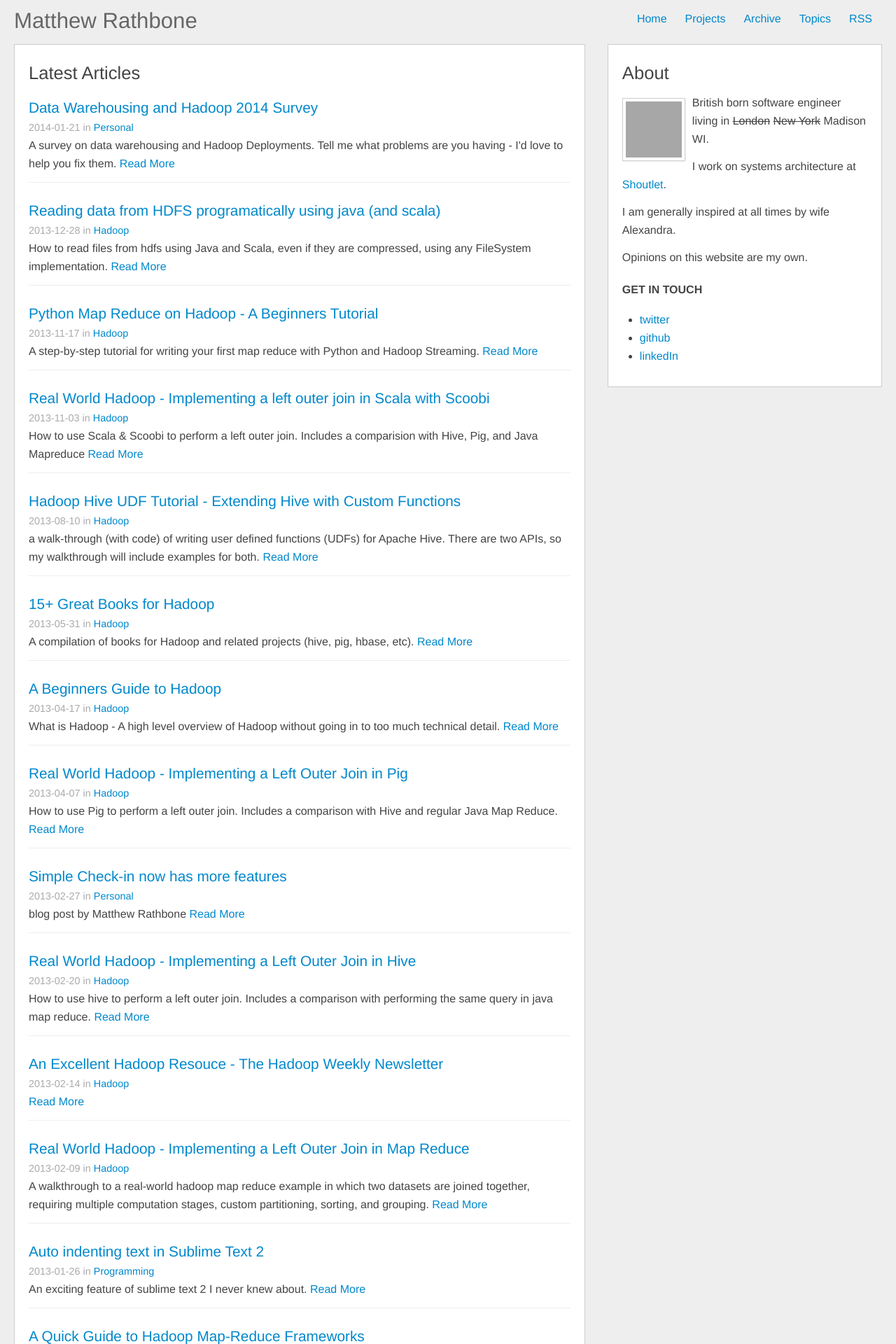
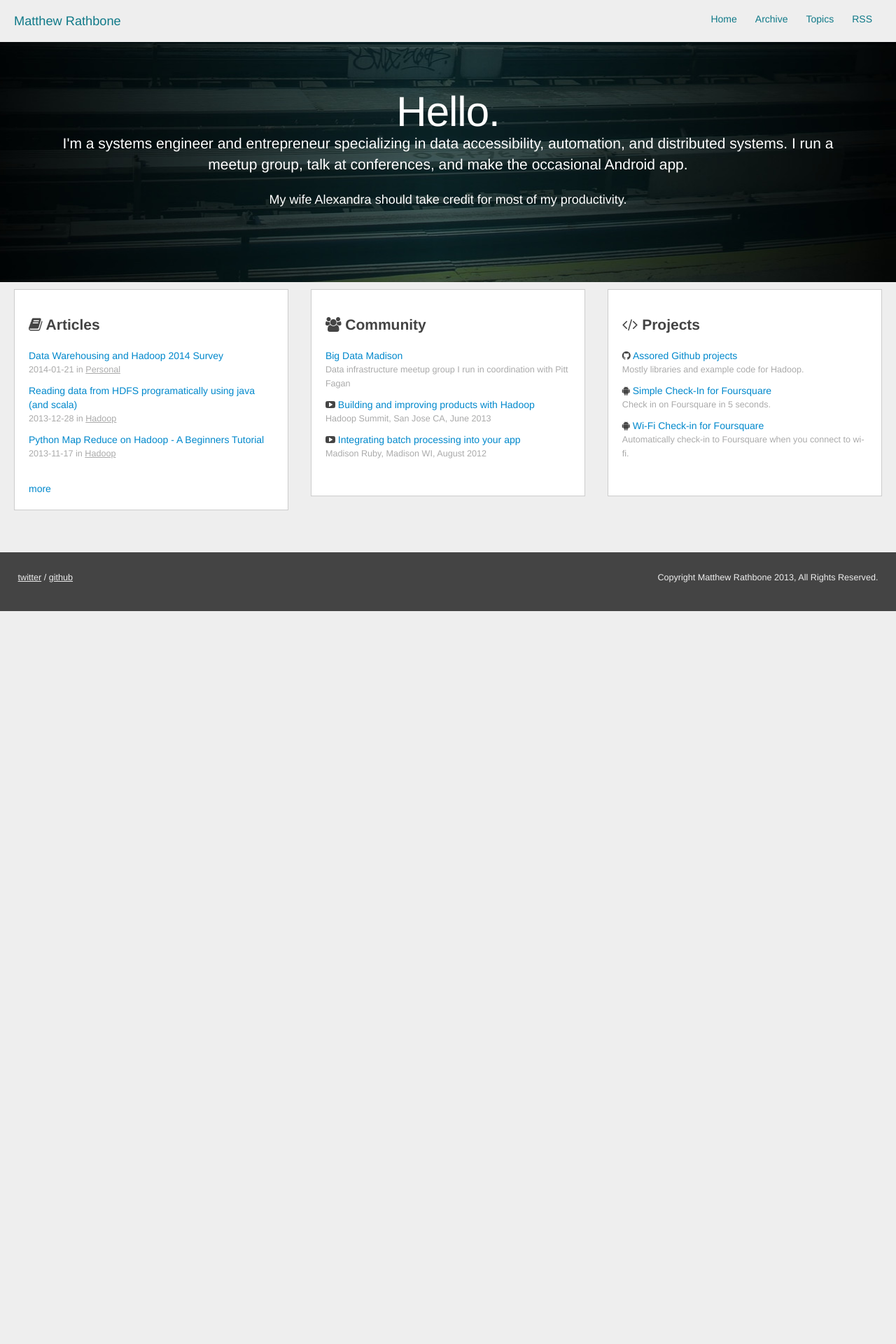
Before and after one commit to rathboma/rathboma.github.com, a Jekyll site: the page built from index.html, in a window 1280 px wide. Shown: the top 1920 px of the page at 70% size. Built offline with Jekyll 4.4.1, drawn with Linux system fonts in a browser that asks for light colours; the list of posts is cut into pages by our own code; after the commit the page ends 900 px from its top, so only the background shows below that; some of the changed text lies outside the part shown; grey boxes are pictures that could not be loaded.

Commit message:
New post draft plus homepage redesign

```diff
--- a/_config.yml
+++ b/_config.yml
@@ -3,4 +3,4 @@ url: http://blog.matthewrathbone.com
 name: Matthew Rathbone's website
 description: Blog posts and articles about Hadoop and other things
 paginate: 5
-exclude: ['ideas']
+exclude: ['ideas', 'drafts']
--- /dev/null
+++ b/_layouts/basic.html
@@ -0,0 +1,58 @@
+<!DOCTYPE html>
+<html lang="en">
+<head>
+  <meta charset="utf-8" />
+  <meta name="viewport" content="width=device-width, initial-scale=1.0">
+  <meta name="description" content="{{page.description}}">
+  <meta name="tags" content="{{page.tags | join: ", "}}">
+  <title> {% if page.title %} {{ page.title }} | {% endif %} Matthew Rathbone </title>
+  <link rel="stylesheet" href="/css/bootstrap.min.css" />
+  <link rel="stylesheet" href="/css/bootstrap-responsive.min.css" />
+  <!-- <link rel="stylesheet" href="/css/pygment.css" /> -->
+  <link rel="stylesheet" href="/css/zenburn.css">
+  <link rel="stylesheet" href="/css/font-awesome.min.css" />
+  <link rel="stylesheet" href="/css/styles-2014-01-23.css" />
+  <link href="/feed.xml" rel="alternate" type="application/rss+xml" title="Blog RSS Feed" />
+  <script type="text/javascript" src="/js/jquery-1.10.2.min.js" ></script>
+  <script type="text/javascript" src="/js/jquery.cookie.js" ></script>
+  <script type="text/javascript" src="/js/bootstrap.min.js" ></script>
+</head>
+<body>
+  <div class="container-fluid">
+    <div class="row-fluid">
+      <div class="span12">
+        <div class="header">
+          <ul class="nav nav-pills pull-right">
+            <li><a href="/">Home</a></li>
+            <li><a href="/archive">Archive</a></li>
+            <li><a href="/archive/topics.html">Topics</a></li>
+            <li><a href="/feed.xml">RSS</a></li>
+          </ul>
+          <h2 class="muted"><a href="/">Matthew Rathbone</a></h2>
+        </div>
+      </div>
+    </div>
+  </div>
+  {{content}}
+  <div class="footer">
+    <p><a href="http://twitter.com/rathboma">twitter</a> /
+     <a href="http://github.com/rathboma">github</a>
+     <span class="right">Copyright Matthew Rathbone 2013, All Rights Reserved.</span></p>
+   </div>
+ </div>
+
+ <script type="text/javascript">
+
+  var _gaq = _gaq || [];
+  _gaq.push(['_setAccount', 'UA-712293-13']);
+  _gaq.push(['_trackPageview']);
+
+  (function() {
+    var ga = document.createElement('script'); ga.type = 'text/javascript'; ga.async = true;
+    ga.src = ('https:' == document.location.protocol ? 'https://ssl' : 'http://www') + '.google-analytics.com/ga.js';
+    var s = document.getElementsByTagName('script')[0]; s.parentNode.insertBefore(ga, s);
+  })();
+
+</script>
+</body>
+</html>
--- a/_layouts/default.html
+++ b/_layouts/default.html
@@ -1,39 +1,7 @@
-<!DOCTYPE html>
-<html lang="en">
-<head>
-  <meta charset="utf-8" />
-  <meta name="viewport" content="width=device-width, initial-scale=1.0">
-  <meta name="description" content="{{page.description}}">
-  <meta name="tags" content="{{page.tags | join: ", "}}">
-  <title> {% if page.title %} {{ page.title }} | {% endif %} Matthew Rathbone </title>
-  <link rel="stylesheet" href="/css/bootstrap.min.css" />
-  <link rel="stylesheet" href="/css/bootstrap-responsive.min.css" />
-  <!-- <link rel="stylesheet" href="/css/pygment.css" /> -->
-  <link rel="stylesheet" href="/css/zenburn.css">
-  <link rel="stylesheet" href="/css/font-awesome.min.css" />
-  <link rel="stylesheet" href="/css/styles-2014-01-23.css" />
-  <link href="/feed.xml" rel="alternate" type="application/rss+xml" title="Blog RSS Feed" />
-  <script type="text/javascript" src="/js/jquery-1.10.2.min.js" ></script>
-  <script type="text/javascript" src="/js/jquery.cookie.js" ></script>
-  <script type="text/javascript" src="/js/bootstrap.min.js" ></script>
-</head>
-<body>
+---
+layout: basic
+---
 <div class="container-fluid">
-    <div class="row-fluid">
-      <div class="span12">
-        <div class="header">
-        <ul class="nav nav-pills pull-right">
-          <li><a href="/">Home</a></li>
-          <li><a href="/projects">Projects</a></li>
-          <li><a href="/archive">Archive</a></li>
-          <li><a href="/archive/topics.html">Topics</a></li>
-          <li><a href="/feed.xml">RSS</a></li>
-        </ul>
-        <h2 class="muted"><a href="/">Matthew Rathbone</a></h2>
-      </div>
-    </div>
-    </div>
-
   <div class="row-fluid">
     <div class="span8">
       <div class="maincontent">
@@ -42,13 +10,7 @@
     </div>
     <div class="span4">
       <div class="maincontent sidebar">
-<!--             <h2>Subscribe</h2>
-            <form action="http://matthewrathbone.us4.list-manage.com/subscribe/post?u=e3dea64cd163454dc3b759330&amp;id=4520f50363" method="post" id="mc-embedded-subscribe-form" name="mc-embedded-subscribe-form" target="_blank" novalidate>
-                <input type="email" value="" name="EMAIL" class="input-block-level" id="mce-EMAIL" placeholder="email address" required />
-                <button name="subscribe" id="mc-embedded-subscribe" class="btn ">Subscribe</button>
-            </form>
-            <p><a href="/feed.xml" class="subscribe-link">or via my rss feed</a></p>
- -->         <h1 class="top-heading">About</h1>
+        <h1 class="top-heading">About</h1>
         <img class="img-polaroid" src="http://www.gravatar.com/avatar/d7d1ac2de76fe378ce8d6553d63ad063.png?s=80" alt="me" />
         <p>British born software engineer living in <s>London</s> <s>New York</s> Madison WI.</p>
         <p>I work on systems architecture at <a href="http://shoutlet.com">Shoutlet</a>.</p>
@@ -64,29 +26,3 @@
     </div>
   </div>
 </div>
-
-    <div class="footer">
-      <p><a href="http://twitter.com/rathboma">twitter</a> /
-         <a href="http://github.com/rathboma">github</a>
-         <span class="right">Copyright Matthew Rathbone 2013, All Rights Reserved.</span></p>
-    </div>
-    <footer>
-
-    </footer>
-  </div>
-
-<script type="text/javascript">
-
-  var _gaq = _gaq || [];
-  _gaq.push(['_setAccount', 'UA-712293-13']);
-  _gaq.push(['_trackPageview']);
-
-  (function() {
-    var ga = document.createElement('script'); ga.type = 'text/javascript'; ga.async = true;
-    ga.src = ('https:' == document.location.protocol ? 'https://ssl' : 'http://www') + '.google-analytics.com/ga.js';
-    var s = document.getElementsByTagName('script')[0]; s.parentNode.insertBefore(ga, s);
-  })();
-
-</script>
-</body>
-</html>
--- a/css/styles-2014-01-23.css
+++ b/css/styles-2014-01-23.css
@@ -1,8 +1,8 @@
 body {
   /*background:url('/img/background.png');*/
   color:#444;
-  font-size:16px;
-  line-height:26px;
+  font-size:14px;
+  line-height:20px;
   background-color: #eee;
 }
 
@@ -35,19 +35,72 @@ div.header {
 }
 
 div.header ul.nav {
-  margin-bottom:10px;
-  margin-left:20px;
+  margin-bottom:0px;
+  margin-left:10px;
 }
 
 div.header h2.muted a {
-  color: #666;
+  color: rgb(15, 121, 136);
   /*text-transform: uppercase;*/
-  font-size:1.5em;
+  font-size:1em;
 }
 
 div.header h2.muted a:hover {
   text-decoration: none;
 }
+
+div.header ul.nav a {
+  color:#0f7988;
+}
+
+div.bigheader {
+  text-align: center;
+  background-image:url('/img/backdrop.jpg');
+  background-repeat:no-repeat;
+  background-position:center bottom;
+}
+
+.bigheader .hero-unit {
+  background: none;
+  color:white;
+
+}
+
+.frontpage-stuff {
+  font-size: 14px
+}
+
+.frontpage-stuff h2 {
+  font-size: 1.5em;
+  font-weight: bold;
+}
+
+.frontpage-stuff .stuff-wrapper dt {
+  font-weight: normal;
+}
+
+.frontpage-stuff .stuff-wrapper dd {
+  margin-left:0;
+  color:#aaa;
+  padding-bottom:10px;
+  font-size: 0.9em;
+}
+
+.frontpage-stuff .stuff-wrapper dd a {
+  margin-left:0;
+  color:inherit;
+  text-decoration: underline;
+}
+
+
+.frontpage-stuff .stuff-wrapper {
+  background-color: white;
+  padding: 20px;
+  border:solid 1px #ccc;
+  margin-top:10px;
+  margin-bottom: 10px
+}
+
 
 /*div.narrow {
   max-width:790px;
@@ -146,11 +199,18 @@ div.sidebar img {
 }
 
 div.footer {
-  color:#aaa;
+  color:#eee;
   padding:2%;
   width:96%;
   float:left;
   margin-top:50px;
+  background-color:#444;
+  font-size: 0.9em;
+}
+
+div.footer a {
+  color:inherit;
+  text-decoration: underline;
 }
 
 div.footer span.right {
--- a/index.html
+++ b/index.html
@@ -1,86 +1,64 @@
 ---
-layout: default
-title: Home
+layout: basic
+title: Rathboma (Matthew Rathbone)
+description: I'm a systems engineer and entrepreneur specializing in data accessibility, automation, and distributed systems. I run a meetup group, talk at conferences, and make the occasional Android app.
 ---
-<h1 class="top-heading">Latest Articles</h1>
-<div class="postlist">
-  {% for post in site.posts %}
-    <div class="post-highlight">
-      <h2><a href="{{post.url}}">{{post.title}}</a></h2>
-      <p class="subtitle">{{ post.date | date: "%Y-%m-%d"}} in <a href="/archive/topics.html#{{post.subject}}">{{post.subject | capitalize}}</a></p>
-      <p class="description">{{post.description}} <a href="{{post.url}}">Read More</a></p>
+
+<div class="bigheader">
+  <div class="container-fluid">
+    <div class="hero-unit">
+      <h1>Hello.</h1>
+      <p class="lead">{{page.description}}</p>
+      <p>My wife Alexandra should take credit for most of my productivity.</p>
     </div>
-  {% endfor %}
-  <!-- <table class="table table-striped table-condensed">
-    <thead>
-      <tr>
-        <th style="width:100px;">Date</th>
-        <th>Title</th>
-      </tr>
-    </thead>
-    <tbody>
-      {% for post in site.posts %}
-        <tr>
-          <td>{{ post.date | date: "%Y-%m-%d"}}</td>
-          <td><a href="{{ post.url }}">{{ post.title }}</a></td>
-        </tr>
-      {% endfor %}
-    </tbody>
-  </table> -->
+  </div>
 </div>
 
+<div class="frontpage-stuff">
+  <div class="container-fluid">
+    <div class="row-fluid">
+      <div class="span4">
+        <div class="stuff-wrapper">
+        <h2><i class="fa fa-book"></i> Articles</h2>
+          <div class="postlist">
+            <dl>
+              {% for post in site.posts limit: 3 %}
+                <dt><a href="{{post.url}}">{{post.title}}</a></dt>
+                <dd class="post-meta">{{post.date | date: "%Y-%m-%d"}} in <a href="/archive/topics.html#{{post.subject}}">{{post.subject | capitalize}}</a></dd>
+              {% endfor %}
+            </dl>
+            <a href="/archive">more</a>
+          </div>
+        </div>
 
-<!--
-<div class="postlist">
-  {% for post in paginator.posts %}
-    {% capture subject %}{% if post.subject %}{{post.subject}}{% else %}general{% endif %}{% endcapture %}
-    <div class="post">
-      <h1><a href="{{ post.url }}">{{ post.title }}</a></h1>
-      <p class="subtitle">{{ post.date | date: "%B %d %Y" }}, topic: <a class="badge" href="/archive/topics.html#{{subject}}">{{subject}}</a></p>
-      {{ post.content }}
+      </div>
+      <div class="span4">
+        <div class="stuff-wrapper">
+          <h2><i class="fa fa-group"></i> Community</h2>
+          <dl>
+            <dt><a href="http://www.meetup.com/bigdatamadison/">Big Data Madison</a></dt>
+            <dd>Data infrastructure meetup group I run in coordination with Pitt Fagan</dd>
+            <dt><i class="fa fa-youtube-play"></i> <a href="http://www.youtube.com/watch?v=V07Kuo41A8M">Building and improving products with Hadoop</a></dt>
+            <dd>Hadoop Summit, San Jose CA, June 2013</dd>
+            <dt><i class="fa fa-youtube-play"></i> <a href="http://www.youtube.com/watch?v=jCzTD2Fpb-Y">Integrating batch processing into your app</a></dt>
+            <dd>Madison Ruby, Madison WI, August 2012</dd>
+          </dl>
+        </div>
+
+      </div>
+      <div class="span4">
+        <div class="stuff-wrapper">
+          <h2><i class="fa fa-code"></i> Projects</h2>
+          <dl>
+            <dt><i class="fa fa-github"></i> <a href="https://github.com/rathboma">Assored Github projects</a></dt>
+            <dd>Mostly libraries and example code for Hadoop.</dd>
+            <dt><i class="fa fa-android"></i> <a href="https://play.google.com/store/apps/details?id=com.matthewrathbone.simplecheckin">Simple Check-In for Foursquare</a></dt>
+            <dd>Check in on Foursquare in 5 seconds.</dd>
+            <dt><i class="fa fa-android"></i> <a href="https://play.google.com/store/apps/details?id=com.matthewrathbone.wificheckin">Wi-Fi Check-in for Foursquare</a></dt>
+            <dd>Automatically check-in to Foursquare when you connect to wi-fi.</dd>
+          </dl>
+        </div>
+      </div>
     </div>
-  {% endfor %}
+  </div>
 </div>
-
-
-
-<div id="post-pagination" class="pagination">
-
-
-
-  <ul class="pages">
-    {% if paginator.previous_page %}
-      <li class="previous">
-        {% if paginator.previous_page == 1 %}
-          <a href="/">prev</a>
-        {% else %}
-          <a href="/page{{paginator.previous_page}}">prev</a>
-        {% endif %}
-      </li>
-    {% else %}
-      <li class="disabled"><a href="#">prev</a></li>
-    {% endif %}
-    {% if paginator.page == 1 %}
-      <li class="active"><a href="#">1</a></li>
-    {% else %}
-      <li><a href="/">1</a></li>
-    {% endif %}
-
-    {% for count in (2..paginator.total_pages) %}
-
-      {% if count == paginator.page %}
-        <li class="active"><a href="#">{{count}}</a></li>
-      {% else %}
-        <li><a href="/page{{count}}">{{count}}</a></li>
-      {% endif %}
-    {% endfor %}
-    {% if paginator.next_page %}
-      <li><a href="/page{{paginator.next_page}}">next</a></li>
-    {% else %}
-      <li class="disabled"><a href="#">next</a></li>
-    {% endif %}
-  </ul>
-
-
-
-</div> -->
```
Also changed, not shown: drafts/2014-02-22-how-to-unit-test-a-hadoop-map-reduce-job.md (added, +137 -0 lines), projects/index.md (deleted, +0 -25 lines), img/backdrop.jpg (added), 1 other file. Lines whose indentation alone changed are shown as unchanged.
